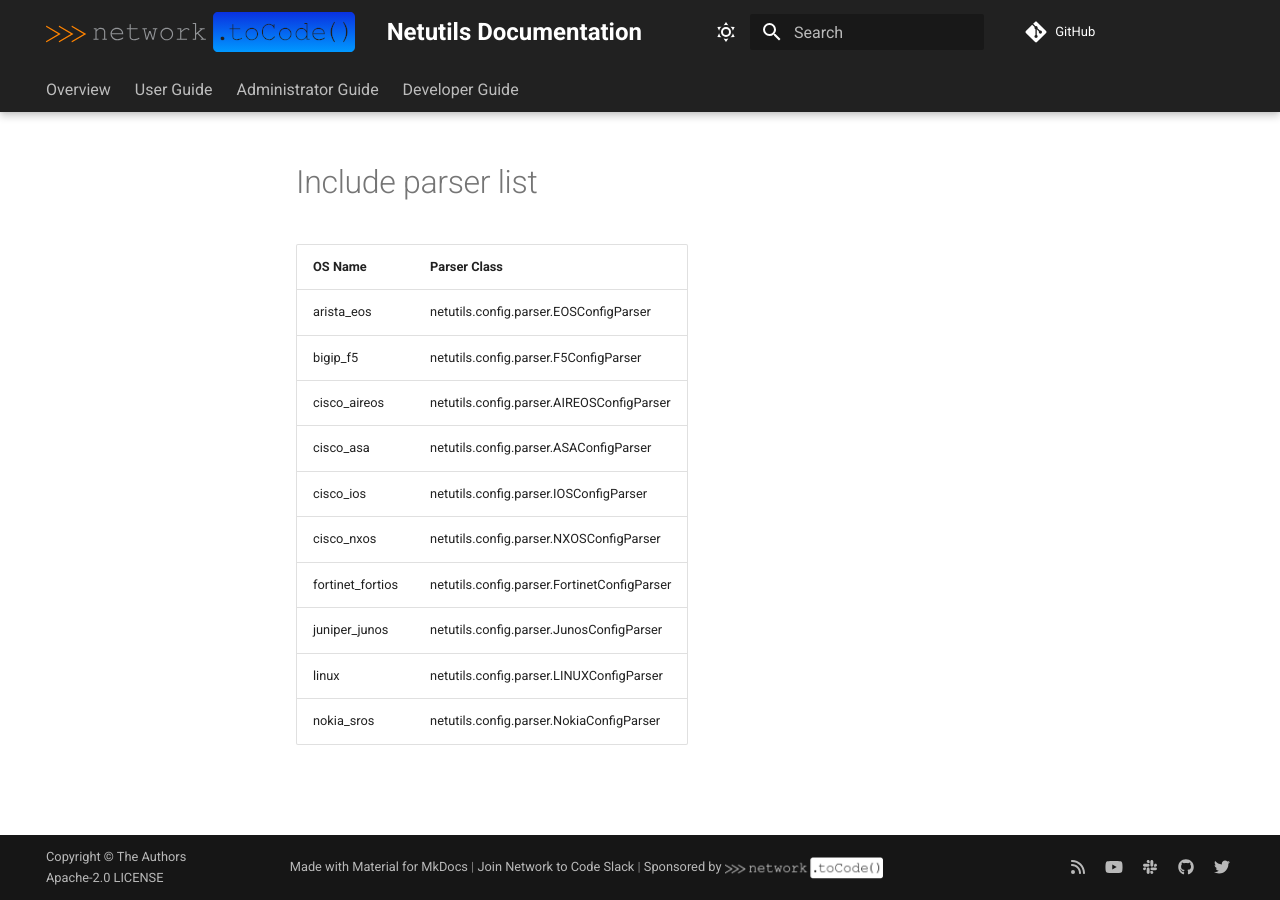
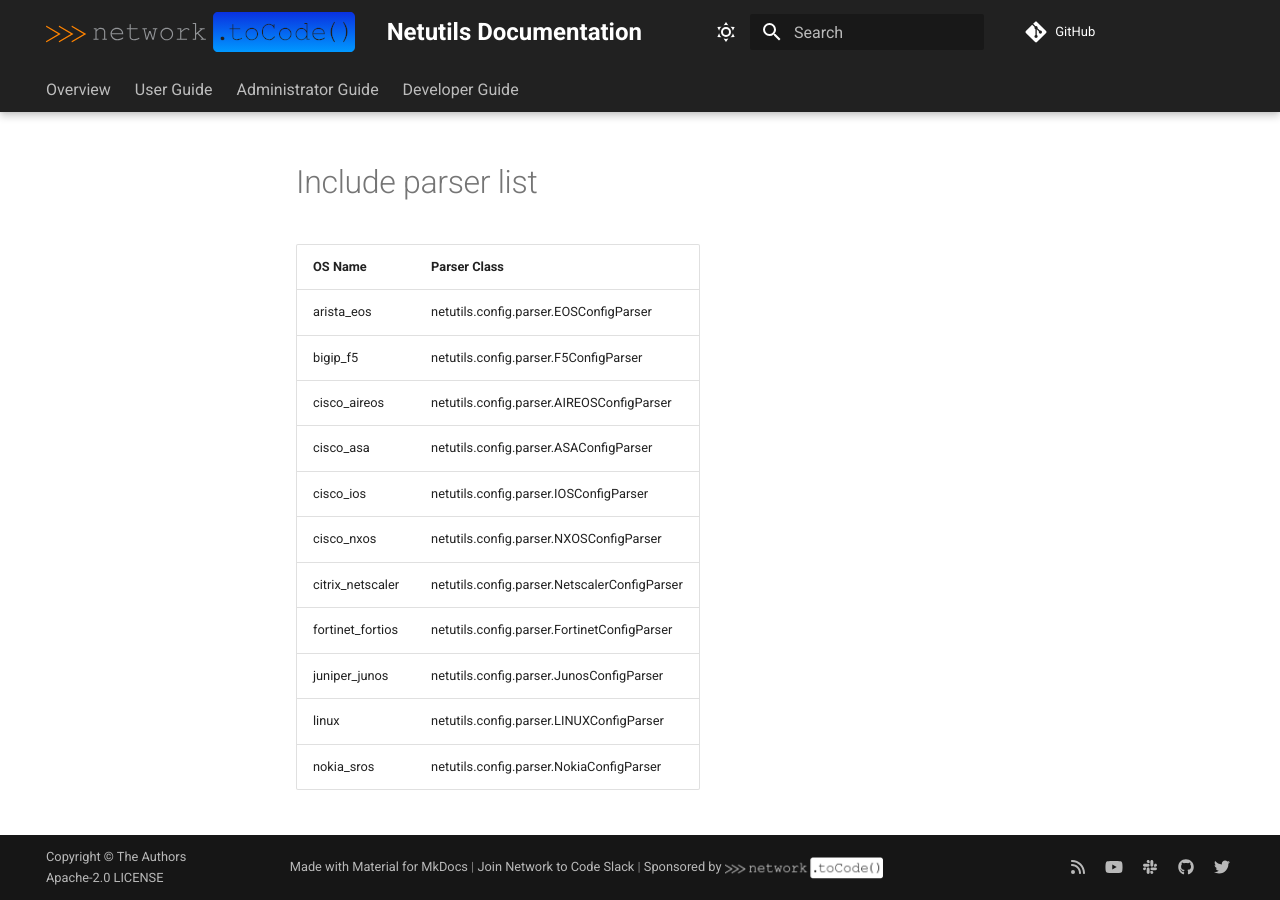
Before and after one commit to networktocode/netutils, an MkDocs documentation site: the page built from docs/dev/include_parser_list.md, in a window 1280 px wide. Built offline with MkDocs 1.6.1 and Material for MkDocs 9.7.7, drawn with Linux system fonts in a browser that asks for light colours; comment, search, counter and statistics services are not loaded.

Commit message:
docs: 📝 Update docs to add NetScaler parser to list

```diff
--- a/docs/dev/include_parser_list.md
+++ b/docs/dev/include_parser_list.md
@@ -6,6 +6,7 @@
 | cisco_asa | netutils.config.parser.ASAConfigParser |
 | cisco_ios | netutils.config.parser.IOSConfigParser |
 | cisco_nxos | netutils.config.parser.NXOSConfigParser |
+| citrix_netscaler | netutils.config.parser.NetscalerConfigParser |
 | fortinet_fortios | netutils.config.parser.FortinetConfigParser |
 | juniper_junos | netutils.config.parser.JunosConfigParser |
 | linux | netutils.config.parser.LINUXConfigParser |
```
